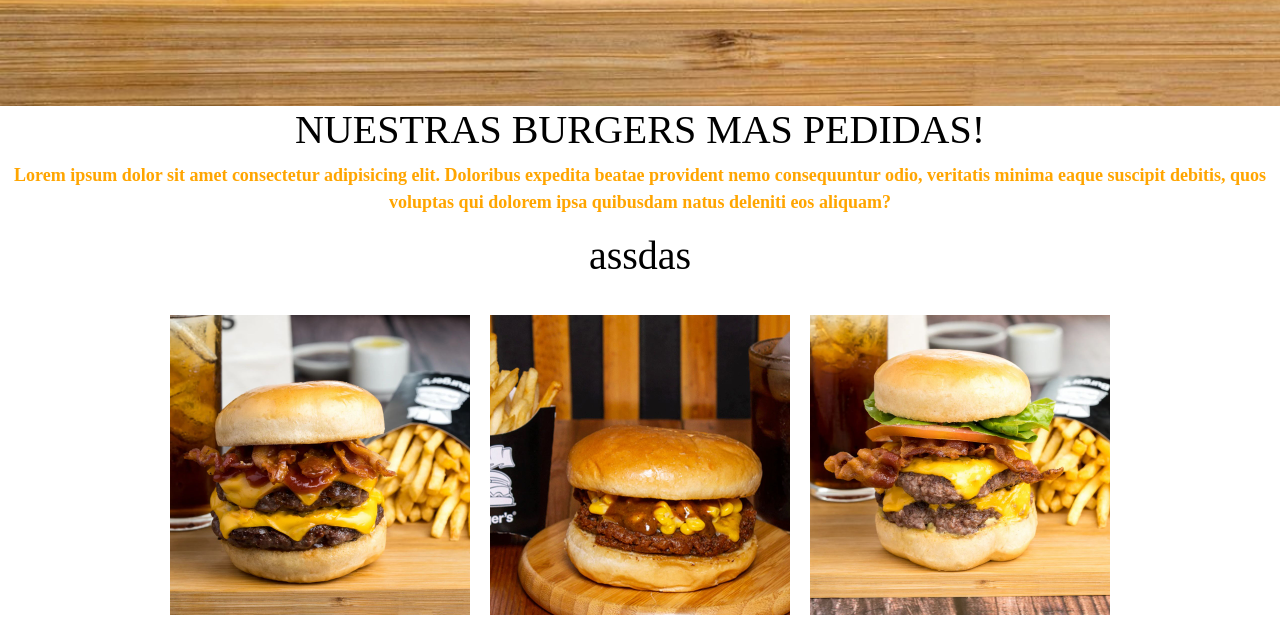
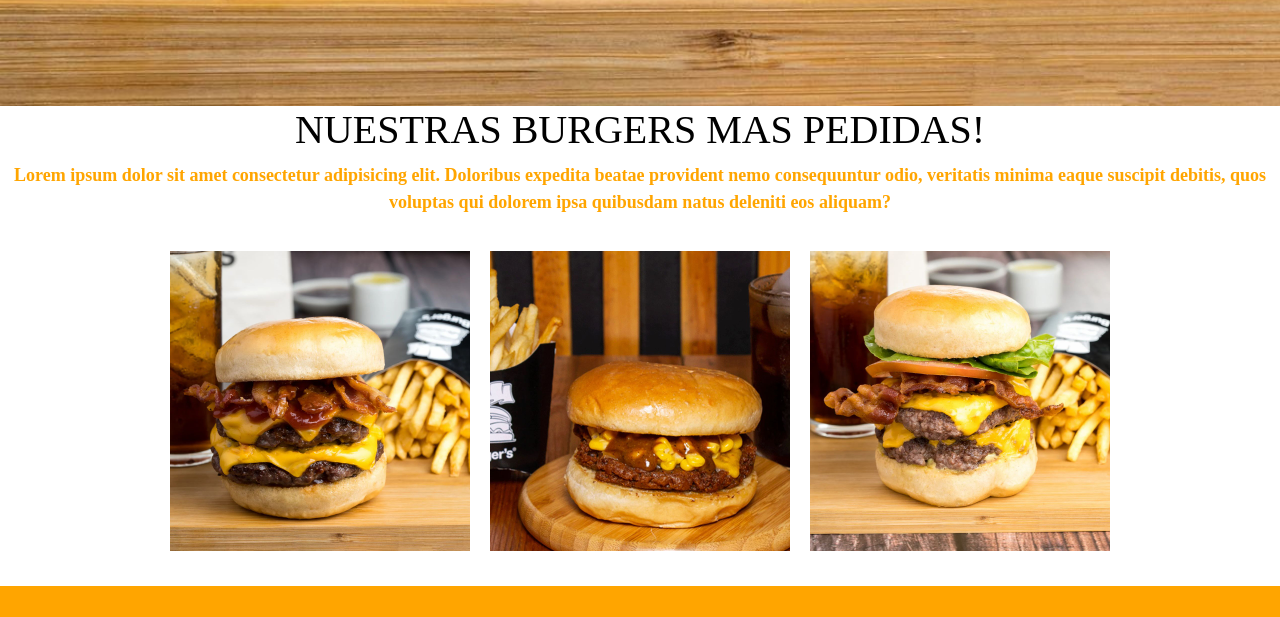
Before and after one commit to rodrigofuentes94/burger-page, a plain HTML site: page index.html in a window 1280 px wide. Shown: the part 1174-1791 px from the top of the page. Drawn offline with nearby package versions, Linux system fonts and the light colour scheme.

Commit message:
actualizo index

```diff
--- a/index.html
+++ b/index.html
@@ -55,9 +55,7 @@
             <h2>NUESTRAS BURGERS MAS PEDIDAS!</h2>
             <p>Lorem ipsum dolor sit amet consectetur adipisicing elit. Doloribus expedita beatae provident nemo consequuntur odio, veritatis minima eaque suscipit debitis, quos voluptas qui dolorem ipsa quibusdam natus deleniti eos aliquam?</p>
 
-            <h2>assdas
 
-            </h2>
         </section>
 
         <section id="imagenBurger">
```
